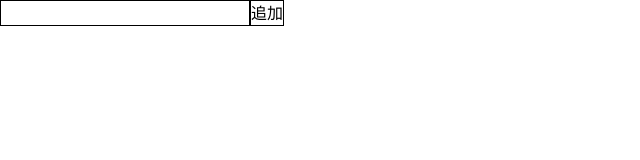
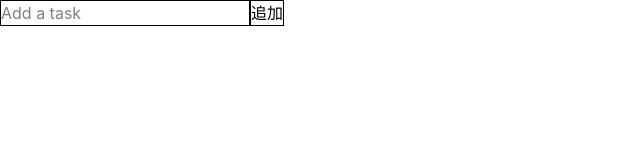
Before and after one commit to lokusuke/react_todo_list, a React (Vite) app: page / in a window 1280 px wide. Shown: the top 160 px of the page, without its empty margins (0-640 px from the left). Built offline with nearby package versions, Linux system fonts and the light colour scheme.

Commit message:
コンポーネントを分離、削除ボタンを実装

```diff
--- /dev/null
+++ b/src/components/TodoInput.jsx
@@ -0,0 +1,36 @@
+import { useState } from "react";
+
+export const TodoInput = ({ addTodo }) => {
+  const [text, setText] = useState("");
+
+  const addText = (e) => {
+    setText(e.target.value);
+    // console.log(e.target.value);
+  };
+
+  const onSubmit = (e) => {
+    e.preventDefault();
+    addTodo(text);
+  };
+
+  console.log("TodoInput Rendering");
+
+  return (
+    <div>
+      <div className="flex">
+        <form onSubmit={onSubmit}>
+          <input
+            placeholder="Add a task"
+            className="border"
+            type="text"
+            value={text}
+            onChange={addText}
+          />
+          <button className="border" type="submit">
+            追加
+          </button>
+        </form>
+      </div>
+    </div>
+  );
+};
--- a/src/components/TodoList.jsx
+++ b/src/components/TodoList.jsx
@@ -1,36 +1,36 @@
 import { useState } from "react";
+import { TodoInput } from "./TodoInput";
 
 export const TodoList = () => {
-  const [text, setText] = useState("");
   const [todoList, setTodoList] = useState([]);
 
-  const addText = (e) => {
-    setText(e.target.value);
-    // console.log(e.target.value);
+  const addTodo = (content) => {
+    const newTodoList = [
+      ...todoList,
+      { id: crypto.randomUUID(), created_at: Date.now(), content: content },
+    ];
+    setTodoList(newTodoList);
+    console.log(newTodoList);
   };
 
-  const addTodo = () => {
-    const newTodoList = [
-      ...todoList,
-      { id: crypto.randomUUID(), created_at: Date.now(), content: text },
-    ];
+  const deleteTodo = (id) => {
+    const newTodoList = todoList.filter((todo) => todo.id !== id);
     setTodoList(newTodoList);
-    // console.log(newTodoList);
   };
 
   console.log("TodoList Rendering");
 
   return (
     <div className="m-auto">
-      <div className="flex">
-        <input className="border" type="text" value={text} onChange={addText} />
-        <button className="border" onClick={addTodo}>
-          追加
-        </button>
-      </div>
+      <TodoInput addTodo={addTodo} />
       <ul className="list-none">
         {todoList.map((todo) => (
-          <li key={todo.id}>{todo.content}</li>
+          <li key={todo.id}>
+            {todo.content}
+            <button className="border" onClick={() => deleteTodo(todo.id)}>
+              削除
+            </button>
+          </li>
         ))}
       </ul>
     </div>
```
